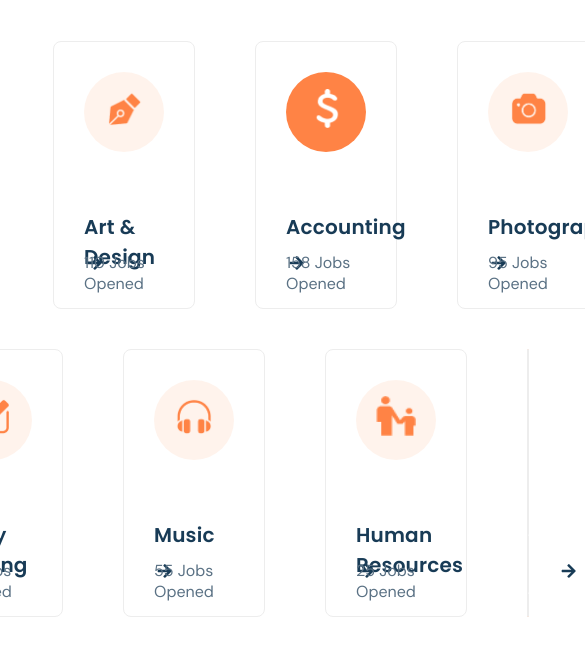
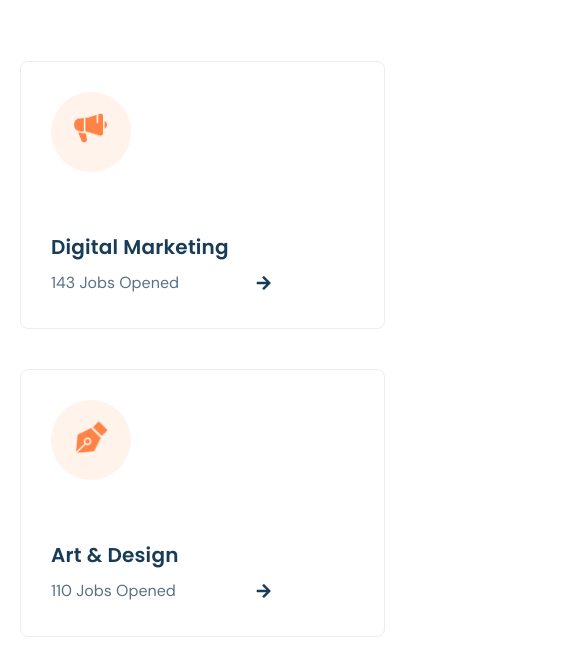
Before and after one commit to wuttichai-jeenkaew/responsive-design-fsd, a plain HTML site: page ex-1/index.html in a window 390 px wide. Shown: the part 190-844 px from the top of the page, 585 px wide, since content can reach past the window. Drawn offline with Linux system fonts and the light colour scheme.

Commit message:
feat: add ex-1

```diff
--- a/ex-1/index.html
+++ b/ex-1/index.html
@@ -127,7 +127,10 @@
           </div>
 
           <div class="first-line">
-            <img src="./icons/first-line.png" />
+            <svg width="15" height="14" viewBox="0 0 15 14" fill="none" xmlns="http://www.w3.org/2000/svg">
+              <path d="M6.43555 1.0459C6.12305 1.3584 6.1543 1.82715 6.43555 2.13965L10.2168 5.70215H1.24805C0.810547 5.70215 0.498047 6.0459 0.498047 6.45215V7.45215C0.498047 7.88965 0.810547 8.20215 1.24805 8.20215H10.2168L6.43555 11.7959C6.1543 12.1084 6.1543 12.5771 6.43555 12.8896L7.12305 13.5771C7.43555 13.8584 7.9043 13.8584 8.18555 13.5771L14.2793 7.4834C14.5605 7.20215 14.5605 6.7334 14.2793 6.4209L8.18555 0.358398C7.9043 0.0771484 7.43555 0.0771484 7.12305 0.358398L6.43555 1.0459Z" fill="white"/>
+          </svg>
+
           </div>
 
           <div class="second-line">
--- a/ex-1/style.css
+++ b/ex-1/style.css
@@ -167,4 +167,43 @@ h3 {
   left: 0px;
 }
 
-/* Start coding here */
+
+@media screen and (max-width: 600px) {
+  .categories {
+    width: 100vw;
+    padding: 20px;
+  }
+
+  .topic {
+    display: flex;
+    flex-direction: column;
+    justify-content: center;
+    align-items: center;
+  }
+
+  .row-1 {
+    display: flex;
+    flex-direction: column;
+    justify-content: center;
+    align-items: center;
+    padding-right: 45px;
+  }
+
+  .row-2 {
+    display: flex;
+    flex-direction: column;
+    justify-content: center;
+    align-items: center;
+    padding-right: 45px;
+  }
+
+  .job-item {
+    width: 100%;
+    display: flex;
+  }
+
+  .job-more {
+    width: 100%;
+    display: flex;
+  }
+}
```
